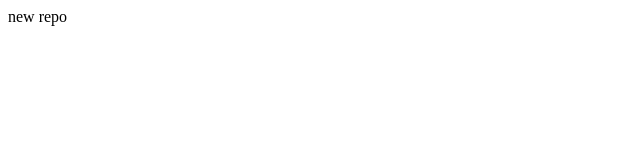
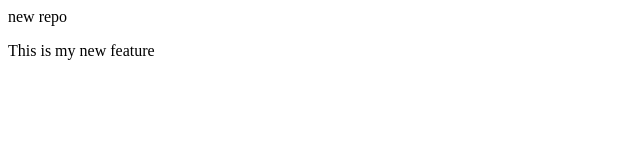
Before and after one commit to phebekeerthana/Localrepo, a plain HTML site: page index.html in a window 1280 px wide. Shown: the whole page, without its empty margins (0-640 px from the left). Drawn offline with Linux system fonts and the light colour scheme.

Commit message:
add new feature

```diff
--- a/index.html
+++ b/index.html
@@ -1 +1,2 @@
 <p>new repo</p>
+<P>This is my new feature</P>
```
